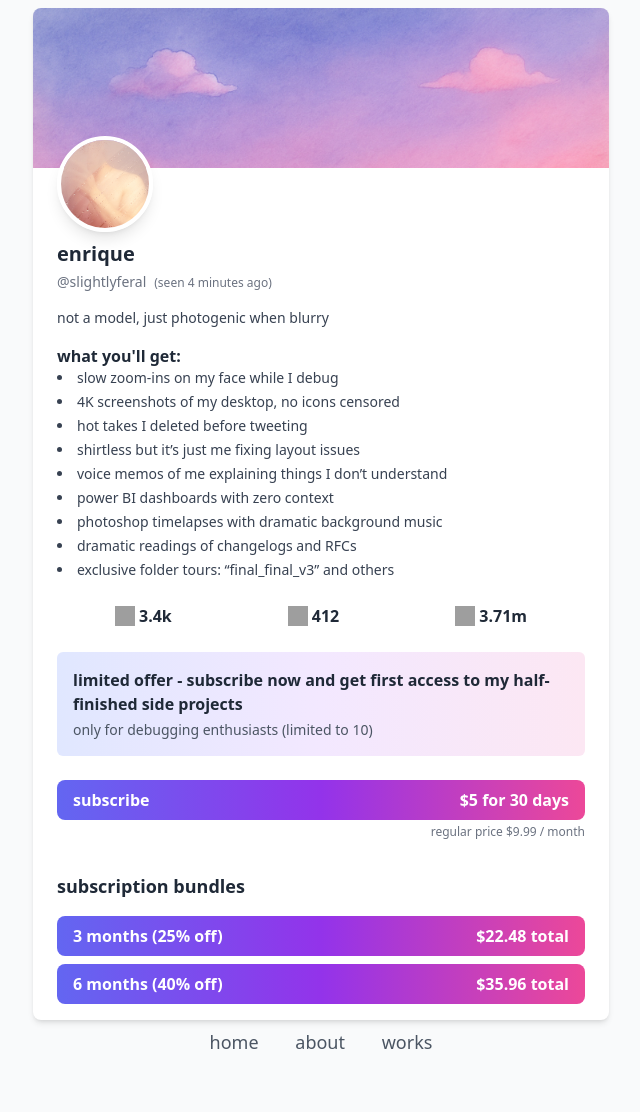
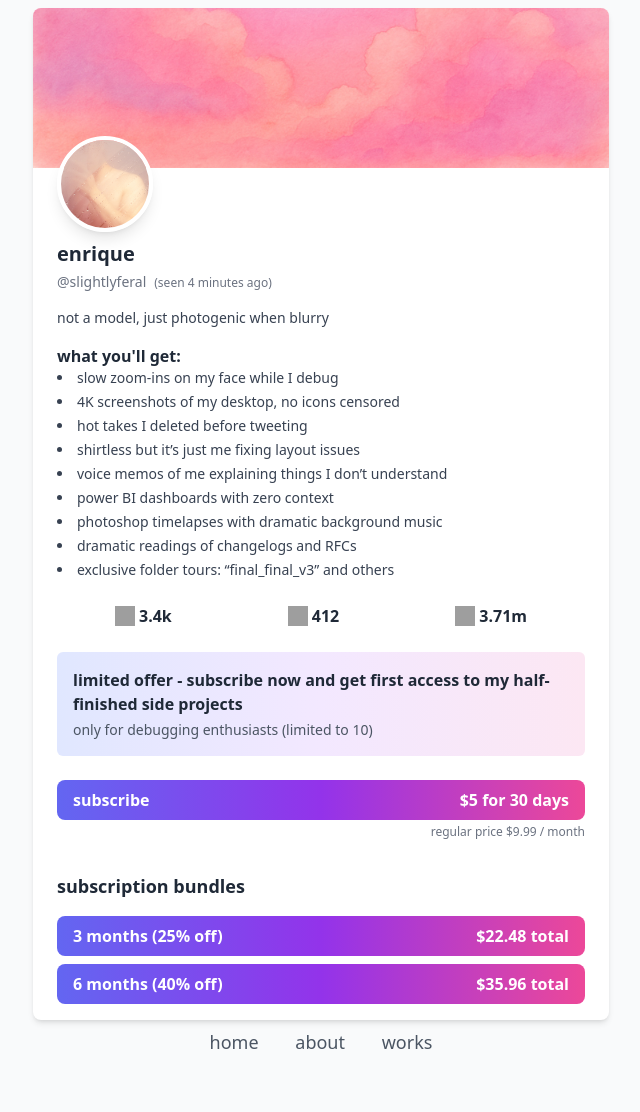
Before and after one commit to enriquebarragan/enriquebarragan.github.io, a Jekyll site: the page built from rips/onlyfans/index.md, in a window 1280 px wide. Shown: the whole page, without its empty margins (319-959 px from the left). Built offline with Jekyll 4.4.1, drawn with Linux system fonts in a browser that asks for light colours; nearby versions of some CDN libraries; grey boxes are pictures that could not be loaded.

Commit message:
Update index.md

```diff
--- a/rips/onlyfans/index.md
+++ b/rips/onlyfans/index.md
@@ -6,7 +6,7 @@
 
 <div class="w-full max-w-full sm:max-w-lg lg:max-w-xl mx-auto bg-white shadow-md rounded-lg overflow-hidden mt-2">
   <!-- cover image -->
-  <img src="/assets/images/of-cover.jpg" alt="cover image" class="w-full h-40 object-cover object-top">
+  <img src="/assets/images/of-cover.jpg" alt="cover image" class="w-full h-40 object-cover object-bottom">
 
   <div class="px-6 py-4">
     <!-- profile picture -->
```
